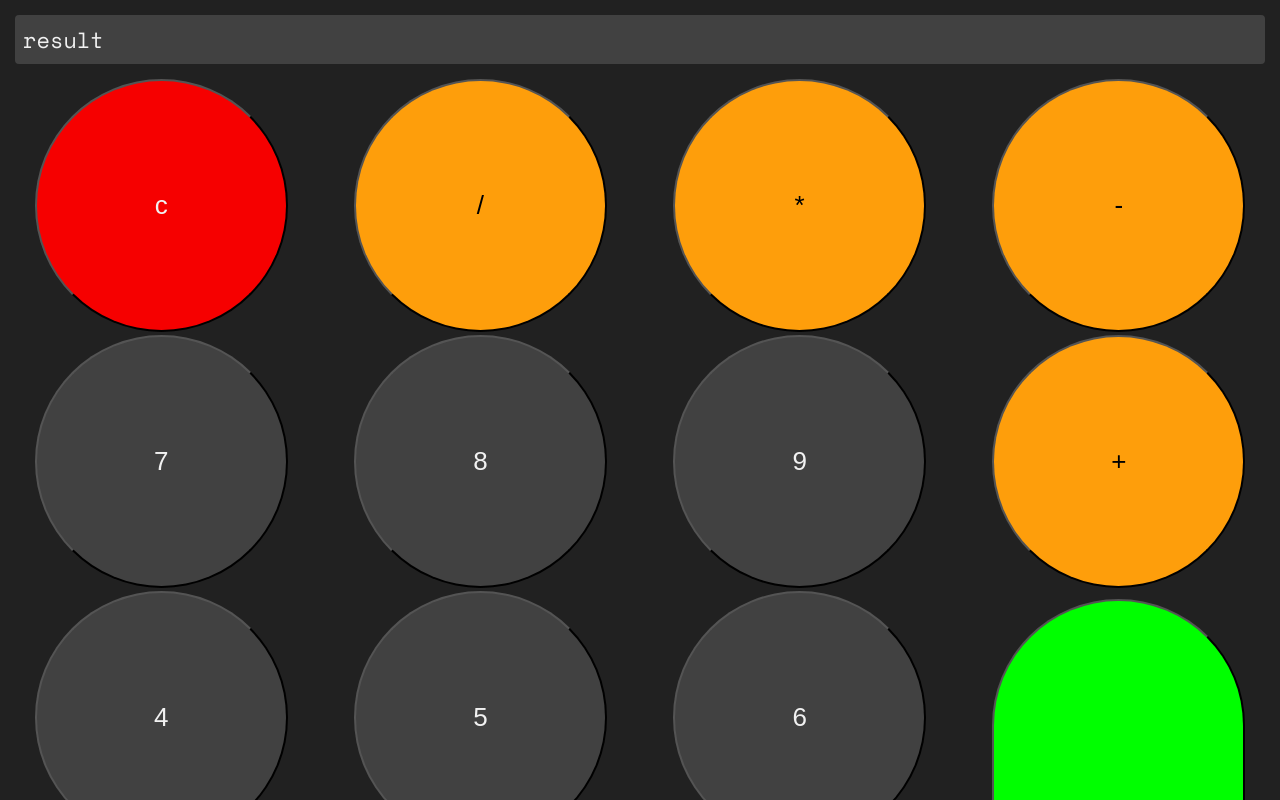
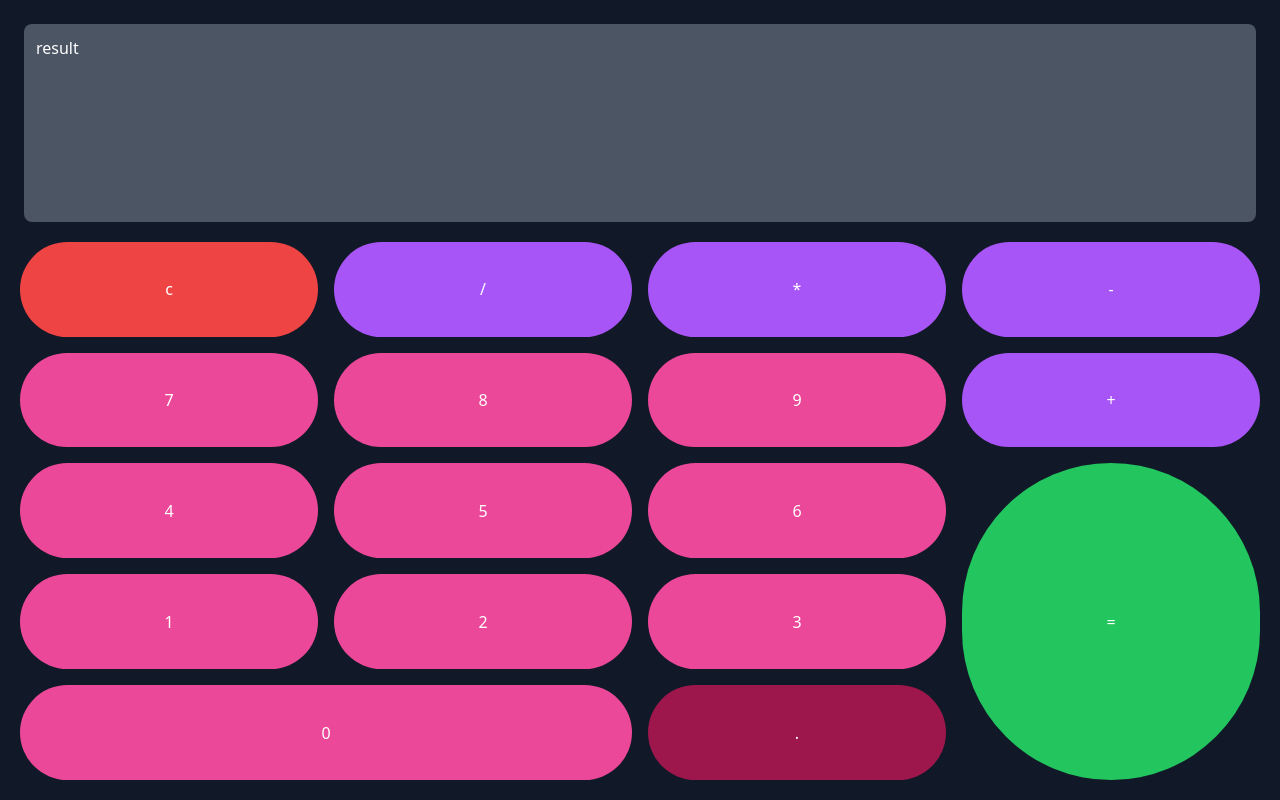
Before and after one commit to arman-bitaraf/calculator, a plain HTML site: page index.html in a window 1280 px wide. Shown: the top 800 px of the page. Drawn offline with nearby package versions, Linux system fonts and the light colour scheme.

Commit message:
feat: calculator
- create html tags
- create tailwindCSS

```diff
--- a/index.html
+++ b/index.html
@@ -5,62 +5,62 @@
     <meta http-equiv="X-UA-Compatible" content="IE=edge">
     <meta name="viewport" content="width=device-width, initial-scale=1.0">
     <title>calculator</title>
-    <link rel="stylesheet" href="./assets/style/index.css">
+    <script src="https://cdn.tailwindcss.com"></script>
 </head>
-<body>
-    <div class="item num n0">
-        <button>0</button>
+<body class="bg-gray-900 grid grid-cols-4 grid-rows-[2fr,1fr,1fr,1fr,1fr,1fr] min-h-screen text-white p-3">
+    <div class="row-start-6 row-end-7 col-start-1 col-end-3 flex justify-center items-center p-2">
+        <button class="bg-pink-500 w-full h-full rounded-full">0</button>
     </div>
-    <div class="item num n1">
-        <button>1</button>
+    <div class="row-start-5 row-end-6 col-start-1 col-end-2 flex justify-center items-center p-2">
+        <button class="bg-pink-500 w-full h-full rounded-full">1</button>
     </div>
-    <div class="item num n2">
-        <button>2</button>
+    <div class="row-start-5 row-end-6 col-start-2 col-end-3 flex justify-center items-center p-2">
+        <button class="bg-pink-500 w-full h-full rounded-full">2</button>
     </div>
-    <div class="item num n3">
-        <button>3</button>
+    <div class="row-start-5 row-end-6 col-start-3 col-end-4 flex justify-center items-center p-2">
+        <button class="bg-pink-500 w-full h-full rounded-full">3</button>
     </div>
-    <div class="item num n4">
-        <button>4</button>
+    <div class="row-start-4 row-end-5 col-start-1 col-end-2 flex justify-center items-center p-2">
+        <button class="bg-pink-500 w-full h-full rounded-full">4</button>
     </div>
-    <div class="item num n5">
-        <button>5</button>
+    <div class="row-start-4 row-end-5 col-start-2 col-end-3 flex justify-center items-center p-2">
+        <button class="bg-pink-500 w-full h-full rounded-full">5</button>
     </div>
-    <div class="item num n6">
-        <button>6</button>
+    <div class="row-start-4 row-end-5 col-start-3 col-end-4 flex justify-center items-center p-2">
+        <button class="bg-pink-500 w-full h-full rounded-full">6</button>
     </div>
-    <div class="item num n7">
-        <button>7</button>
+    <div class="row-start-3 row-end-4 col-start-1 col-end-2 flex justify-center items-center p-2">
+        <button class="bg-pink-500 w-full h-full rounded-full">7</button>
     </div>
-    <div class="item num n8">
-        <button>8</button>
+    <div class="row-start-3 row-end-4 col-start-2 col-end-3 flex justify-center items-center p-2">
+        <button class="bg-pink-500 w-full h-full rounded-full">8</button>
     </div>
-    <div class="item num n9">
-        <button>9</button>
+    <div class="row-start-3 row-end-4 col-start-3 col-end-4 flex justify-center items-center p-2">
+        <button class="bg-pink-500 w-full h-full rounded-full">9</button>
     </div>
-    <div class="item point">
-        <button>.</button>
+    <div class="row-start-6 row-end-7 col-start-3 col-end-4 flex justify-center items-center p-2">
+        <button class="bg-pink-800 w-full h-full rounded-full">.</button>
     </div>
-    <div class="item opt plus">
-        <button>+</button>
+    <div class="row-start-3 row-end-4 col-start-4 col-end-5 flex justify-center items-center p-2">
+        <button class="bg-purple-500 w-full h-full rounded-full">+</button>
     </div>
-    <div class="item opt minus">
-        <button>-</button>
+    <div class="row-start-2 row-end-3 col-start-4 col-end-5 flex justify-center items-center p-2">
+        <button class="bg-purple-500 w-full h-full rounded-full">-</button>
     </div>
-    <div class="item opt multiply">
-        <button>*</button>
+    <div class="row-start-2 row-end-3 col-start-3 col-end-4 flex justify-center items-center p-2">
+        <button class="bg-purple-500 w-full h-full rounded-full">*</button>
     </div>
-    <div class="item opt division">
-        <button>/</button>
+    <div class="row-start-2 row-end-3 col-start-2 col-end-3 flex justify-center items-center p-2">
+        <button class="bg-purple-500 w-full h-full rounded-full">/</button>
     </div>
-    <div class="item clean">
-        <button>c</button>
+    <div class="row-start-2 row-end-3 col-start-1 col-end-2 flex justify-center items-center p-2">
+        <button class="bg-red-500 w-full h-full rounded-full">c</button>
     </div>
-    <div class="item equal">
-        <button>=</button>
+    <div class="row-start-4 row-end-7 col-start-4 col-end-5 flex justify-center items-center p-2">
+        <button class="bg-green-500 w-full h-full rounded-full">=</button>
     </div>
-    <div class="item result">
-        <div>result</div>
+    <div class="row-start-1 row-end-2 col-start-1 col-end-5 flex justify-center items-center p-3">
+        <div class="bg-gray-600 w-full h-full rounded-lg p-3">result</div>
     </div>
 </body>
 </html>
```
